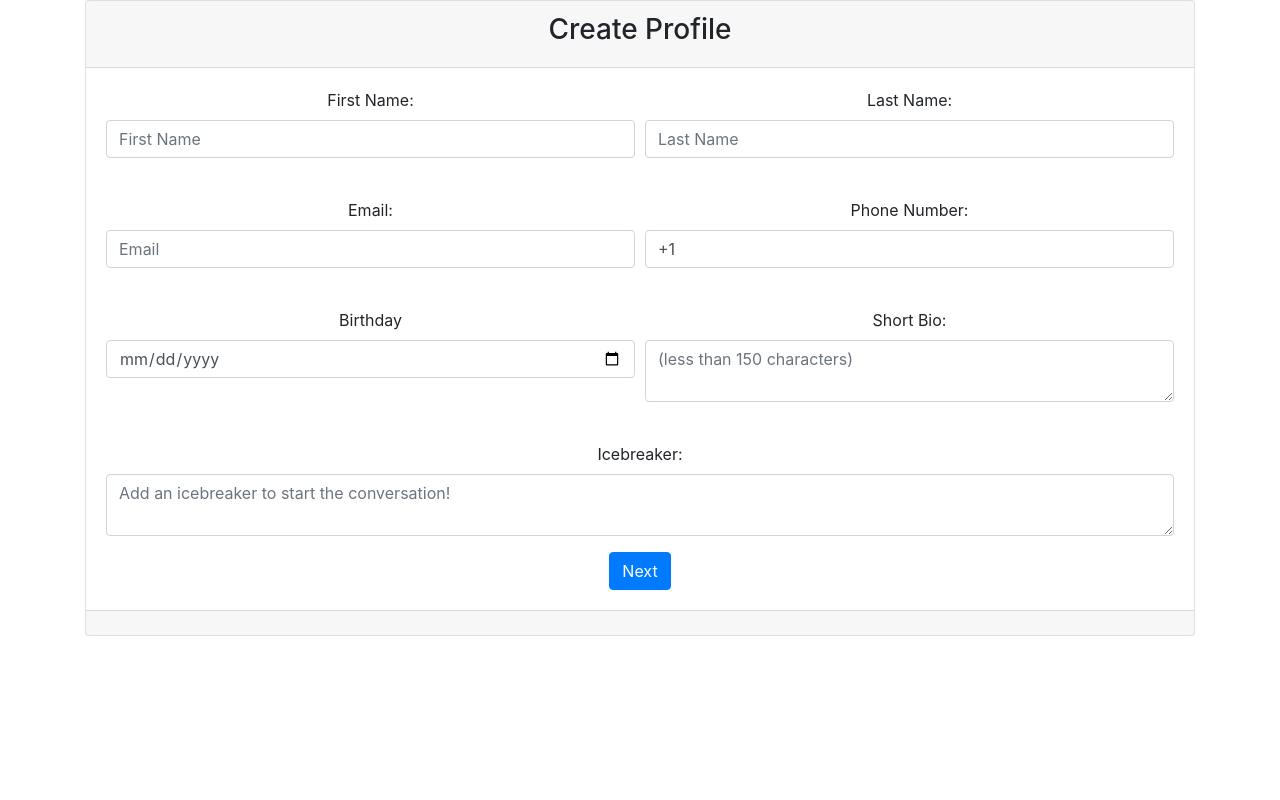
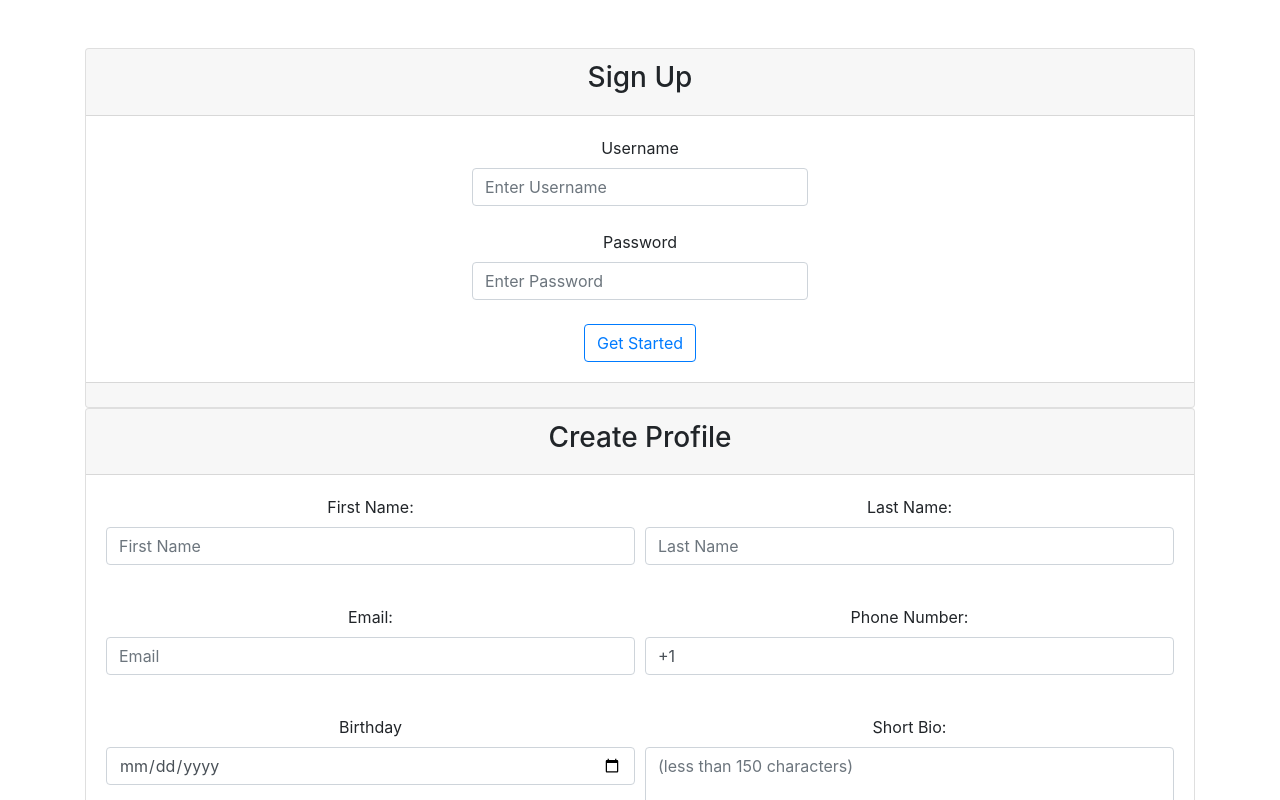
Before and after one commit to 2010Java-Nick/CHM, an Angular app in the folder CHM-frontend/CHM/: page /signup/profile in a window 1280 px wide. Shown: the top 800 px of the page. Built offline with nearby package versions, Linux system fonts and the light colour scheme.

Commit message:
added some validation labels, cant get password regex to work

```diff
--- a/CHM-frontend/CHM/src/app/app.component.html
+++ b/CHM-frontend/CHM/src/app/app.component.html
@@ -1,3 +1,3 @@
-<!-- <app-registeration></app-registeration> -->
-<!-- <app-create-profile></app-create-profile> -->
+<app-registeration></app-registeration>
+<!-- <app-create-profile></app-create-profile>  -->
 <router-outlet></router-outlet>
--- a/CHM-frontend/CHM/src/app/components/registeration/registeration.component.css
+++ b/CHM-frontend/CHM/src/app/components/registeration/registeration.component.css
@@ -0,0 +1,11 @@
+#warning{
+    margin-bottom: -1rem;
+}
+
+.text-danger{
+    margin-bottom: 0rem;
+}
+
+#warning-list{
+    text-align: left;
+}
--- a/CHM-frontend/CHM/src/app/components/registeration/registeration.component.html
+++ b/CHM-frontend/CHM/src/app/components/registeration/registeration.component.html
@@ -6,17 +6,17 @@
     </div>
     <div class="card-body">
 
-      <div *ngIf = "let err of error">
-        <p> {{ err }}</p>
-      </div>
-
       <form [formGroup]="registrationForm" (ngSubmit)="onSubmit()">
         <div class="row justify-content-md-center">
 
           <div class="form-group; col-sm-4" id="username-aling">
             <label for="username">Username</label>
             <input formControlName="username" type="username" class="form-control" id="username"
-              aria-describedby="Usernem" placeholder="Enter Username">
+              aria-describedby="username" placeholder="Enter Username"
+              [ngClass]="username.invalid ? 'is-invalid' : ''">
+            <div id="warning" *ngIf="username.invalid && (username.touched || username.dirty)">
+              <p class="text-danger"><small>Username can only contain letters and numbers</small></p>
+            </div>
           </div>
 
         </div>
@@ -25,7 +25,17 @@
           <div class="form-group; col-sm-4" id="username-aling">
             <label for="password">Password</label>
             <input formControlName="password" type="password" class="form-control" id="password"
-              placeholder="Enter Password">
+              placeholder="Enter Password" [ngClass]="password.invalid ? 'is-invalid' : ''">
+            <div id="warning" *ngIf="password.invalid && (password.touched || password.dirty)">
+              <p class="text-danger"><small>Password must be at least 8 characters and contain at least:
+                <ul id="warning-list">
+                  <li>one uppercase letter</li>
+                  <li>one lowercase letter</li>
+                  <li>one number</li>
+                  <li>one special character</li>
+                </ul>
+              </small></p>
+            </div>
           </div>
         </div>
 
--- a/CHM-frontend/CHM/src/app/components/registeration/registeration.component.ts
+++ b/CHM-frontend/CHM/src/app/components/registeration/registeration.component.ts
@@ -23,20 +23,22 @@ export class RegisterationComponent implements OnInit {
               private router: Router) {}
 
   ngOnInit(): void {
+
     this.registrationForm = new FormGroup({
-      username: new FormControl('',
-          [Validators.required,
+      username: new FormControl(
+          '',
+          [
             //regex to let user use munbers and characters in username
             Validators.pattern('[a-zA-Z0-9]*')
           ]
       ),
-      password: new FormControl('',
-        [Validators.required,
-        Validators.minLength(8),
-        //regex for at least 1 uppercase, one lowercase, one number, one special character
-       // Validators.pattern('(?=.*?[A-Z])(?=.*?[a-z])(?=.*?[0-9])(?=.*?[#?!@$%^&*-])')
-
-      ]
+      password: new FormControl(
+          '',
+          [
+          Validators.minLength(8),
+          //regex for at least 1 uppercase, one lowercase, one number, one special character
+          Validators.pattern('(?=.*\d)(?=.*[a-z])(?=.*[A-Z])(?=.*[^a-zA-Z0-9])(?!.*\s).{8,15}')
+          ]
       )
     });
   }
@@ -52,43 +54,42 @@ export class RegisterationComponent implements OnInit {
     if all the inputs are valid then make call to backend
     */
     if(this.registrationForm.valid){
-      this.userServ.createUser(this.newUser).subscribe(
-        (user) => {console.log("New User :" +user)},
-
-        (errorMessage) => {
-          console.log(errorMessage);
+      this.userServ.createUser(this.newUser).subscribe((userId) => {
+        if(userId != null) {
+          this.router.navigate(['/signup/profile'])
         }
-      ) ;
-  }
+      });
+    } else {
+      window.alert("Credentials still invalid!");
+    }
 
    /*
     Pulling the errors of username
     */
-    let passwordError = this.registrationForm.controls.password.errors;
-    if(passwordError != null){
-      if(passwordError.required == true){
-        this.error.push("Password is required");
-      }
-      if(passwordError.minLength != null)
-      this.error.push("Password should contain at least 8 characters");
-    }
+    // let passwordError = this.registrationForm.controls.password.errors;
+    // if(passwordError != null){
+    //   if(passwordError.required == true){
+    //     this.error.push("Password is required");
+    //   }
+    //   if(passwordError.minLength != null)
+    //   this.error.push("Password should contain at least 8 characters");
+    // }
 
     /*
     Pulling the errors of username
     */
-    let usernameError = this.registrationForm.controls.username.errors;
-    if(usernameError != null){
-      if(usernameError.required == true){
-        this.error.push("Username is required");
-      }
-      if(usernameError.pattern != null)
-      this.error.push("Username should contain only alphanumeric characters");
-    }
+    // let usernameError = this.registrationForm.controls.username.errors;
+    // if(usernameError != null){
+    //   if(usernameError.required == true){
+    //     this.error.push("Username is required");
+    //   }
+    //   if(usernameError.pattern != null)
+    //   this.error.push("Username should contain only alphanumeric characters");
+    // }
+  }
 
-    console.log(this.registrationForm);
-    console.log(this.error);
+  get username():any { return this.registrationForm.get('username'); }
 
-   this.router.navigate(['/signup/profile'])
+  get password():any { return this.registrationForm.get('password'); }
 
-  }
 }
```
